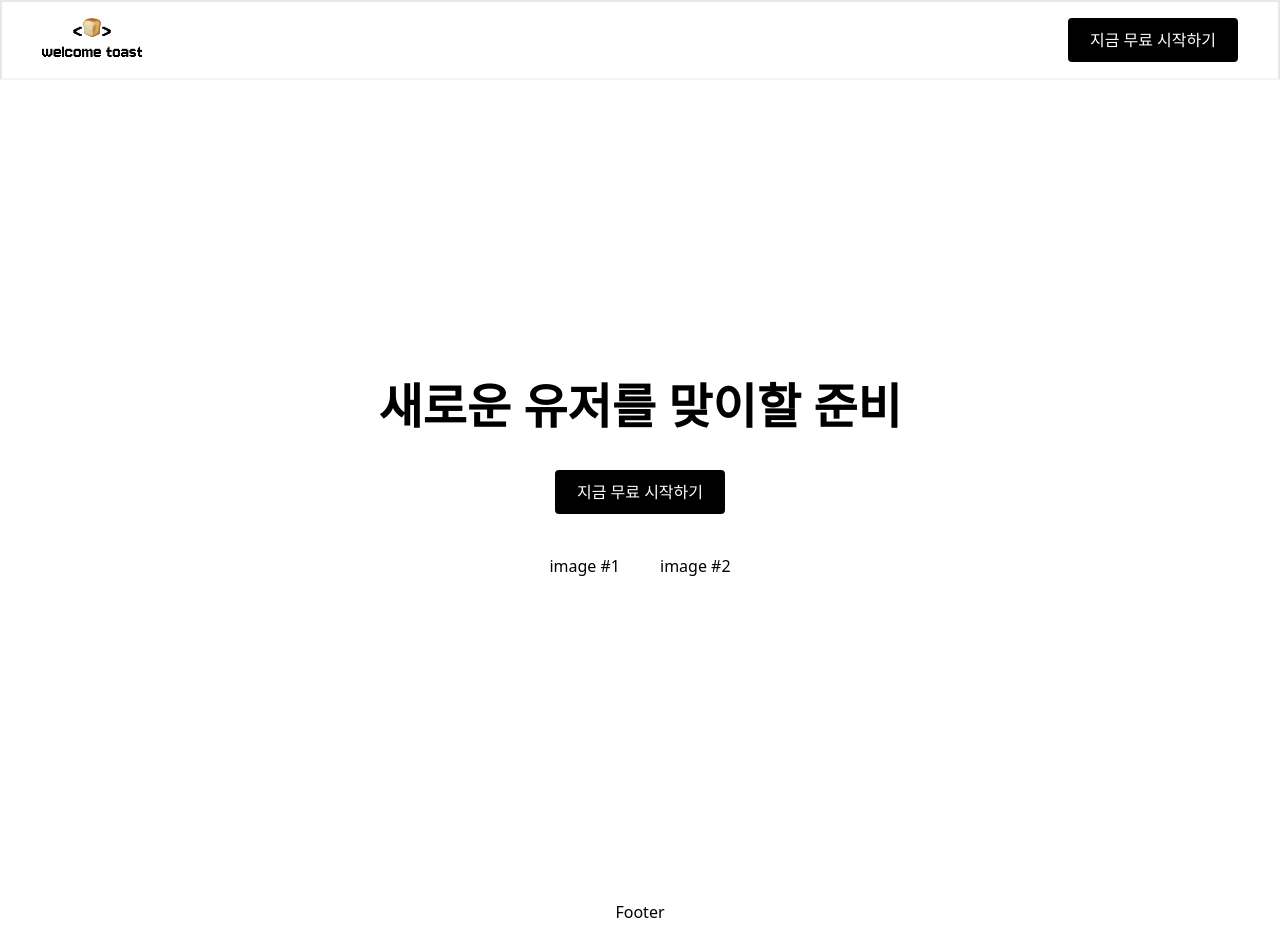
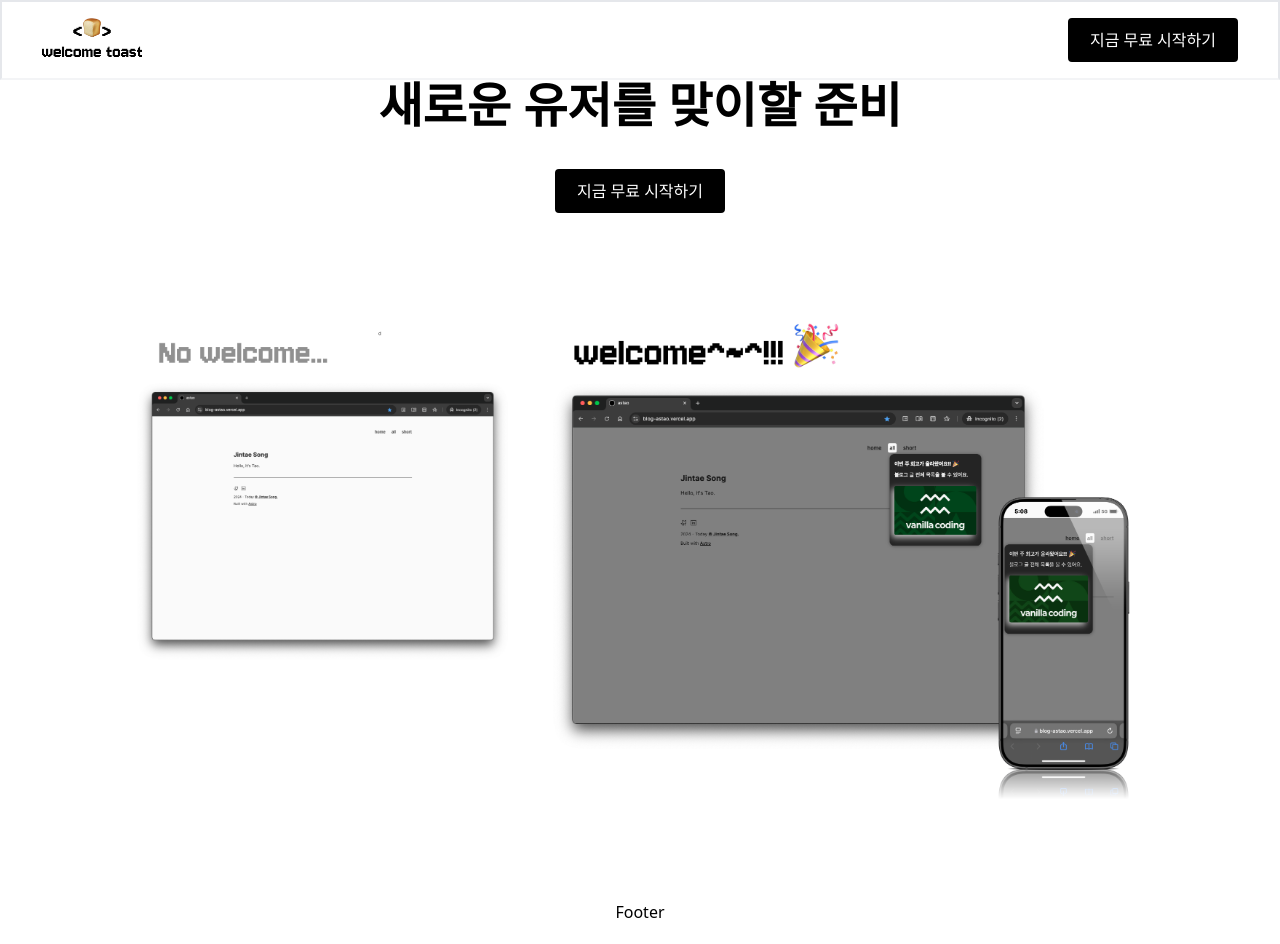
Before and after one commit to welcome-toast/admin, a React (Vite) app: page / in a window 1280 px wide. Built offline with nearby package versions, Linux system fonts and the light colour scheme; no server answers.

Commit message:
Design: add introduction image

```diff
--- a/src/pages/PageHome.jsx
+++ b/src/pages/PageHome.jsx
@@ -40,8 +40,7 @@ function PageHome({ user, setUser }) {
       </div>
       <Button text={CTA_SIGNIN} onClick={handleSignInButtonClick} />
       <div className="flex gap-10">
-        <div>image #1</div>
-        <div>image #2</div>
+        <img alt="intro-home" src="/assets/intro-home.png" width="1600" />
       </div>
     </main>
   );
```
Also changed, not shown: public/assets/intro-home.png (added).
